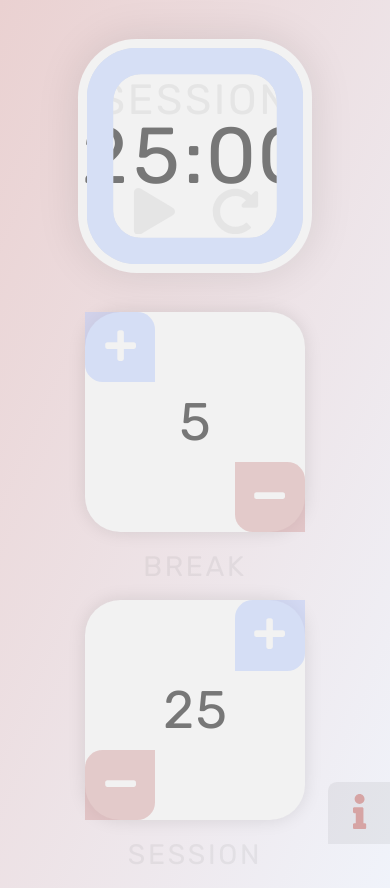
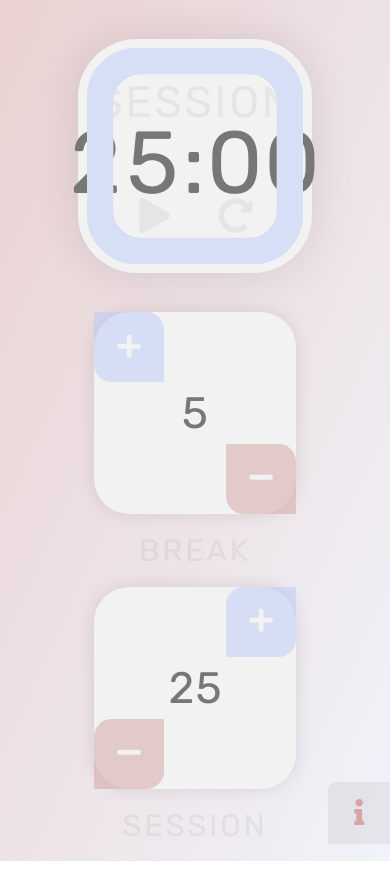
Before and after one commit to amr-adel/pomodoro-react, a React (Create React App) app: page / in a window 390 px wide. After the commit the page ends 861 px from the top, so only its background shows below. Built offline with nearby package versions, Linux system fonts and the light colour scheme.

Commit message:
feat: Fully responsive

```diff
--- a/src/components/Modal.scss
+++ b/src/components/Modal.scss
@@ -104,7 +104,7 @@
 }
 
 // MEDIA QUERIES ============================================================================
-@media screen and (max-width: 1024px) and (orientation: landscape) {
+@media screen and (max-width: 1112px) and (orientation: landscape) {
   .modal__container {
     padding: 4rem;
     width: 90vw;
@@ -112,7 +112,7 @@
   }
 }
 
-@media screen and (max-device-width: 1024px) and (orientation: portrait) and (-webkit-min-device-pixel-ratio: 1) {
+@media screen and (max-device-width: 834px) {
   .modal__container {
     flex-direction: column;
   }
@@ -140,3 +140,38 @@
     }
   }
 }
+
+@media screen and (max-device-width: 414px) and (orientation: portrait) {
+ .modal__container {
+    padding: 2rem;
+    width: 90vw;
+  }
+
+  .modal-toggler {
+    right: 50%;
+    transform: translateX(50%);
+    height: 5rem;
+    width: 5rem;
+    border-radius: 1rem 1rem 0 0;
+
+    &.close {
+      background-color: var(--color-secondary);
+      border-radius: 10rem;
+      bottom: 2rem;
+      right: 50%;
+      transform: translateX(50%);
+    }
+  }
+}
+
+@media screen and (max-device-width: 900px) and (orientation: landscape) {
+  .modal__container {
+    flex-direction: column;
+    width: 80vw;
+  }
+
+  .modal-toggler {
+    height: 5rem;
+    width: 5rem;
+  }
+}
--- a/src/index.scss
+++ b/src/index.scss
@@ -37,6 +37,11 @@ button {
   outline: none;
 }
 
+::selection {
+  color: var(--color-grey-dark);
+  background: var(--color-white);
+}
+
 html {
   min-height: 100vh;
   box-sizing: border-box;
@@ -69,8 +74,6 @@ body {
 .main-timer {
   height: 42rem;
   width: 42rem;
-  max-height: 80vh;
-  max-width: 80vh;
   position: relative;
   background-color: var(--color-white);
   border-radius: 25%;
@@ -351,13 +354,25 @@ body {
   }
 }
 
-@media screen and (max-device-width: 1024px) and (orientation: portrait) and (-webkit-min-device-pixel-ratio: 1) {
+@media screen and (max-device-width: 1024px) {
+  .main-timer .controls svg:hover {
+    color: var(--color-grey-light);
+  }
+
+  .controller .control-box {
+    & button:hover {
+      opacity: 0.5;
+
+      & svg {
+        filter: none;
+      }
+    }
+  }
+}
+
+@media screen and (max-device-width: 1024px) and (orientation: portrait) {
   :root {
     --icon-size: 4rem;
-  }
-
-  html {
-    font-size: 55%;
   }
 
   #root {
@@ -369,28 +384,135 @@ body {
     width: 60vw;
     margin: 10vw;
     order: 1;
+
+    & #timer-label {
+      font-size: 7rem;
     }
 
-  .controller .control-box {
-    width: 25rem;
-    height: 25rem;
+    & #time-left {
+      font-size: 15rem;
+    }
+  }
+
+  .controller {
+    & .control-box {
+      width: 30rem;
+      height: 30rem;
       margin: 0 auto;
+
+      & button {
+        height: 10rem;
+        width: 10rem;
+      }
+
+      & .length {
+        font-size: 8rem;
+      }
+    }
+
+    & .label {
+      font-size: 5rem;
+    }
+  }
+}
+
+@media screen and (max-device-width: 834px) and (orientation: portrait) {
+  html {
+    font-size: 55%;
+  }
+
+  :root {
+    --icon-size: 3rem;
+  }
+
+  .main-timer {
+    & #timer-label {
+      font-size: 5rem;
+    }
+
+    & #time-left {
+      font-size: 10rem;
+    }
+  }
+
+  .controller {
+    & .control-box {
+      width: 23rem;
+      height: 23rem;
 
       & button {
         height: 8rem;
         width: 8rem;
+      }
 
-      &:hover {
-        opacity: 0.5;
+      & .length {
+        font-size: 5rem;
+      }
+    }
 
-        & svg {
-          filter: none;
+    & .label {
+      font-size: 3.5rem;
     }
   }
 }
 
-    & .length {
+@media screen and (max-device-width: 736px) and (orientation: portrait) {
+  html {
+    font-size: 45%;
+  }
+
+  .main-timer {
+    height: 80vw;
+    width: 80vw;
+  }
+
+  .controller .control-box {
+    width: 20rem;
+    height: 20rem;
+  }
+
+  .modal__container {
+    & > div {
+      padding: 2rem;
+    }
+
+    & .about {
+      overflow-y: initial;
+    }
+  }
+}
+
+@media screen and (max-device-width: 900px) and (orientation: landscape) {
+
+  html {
+    font-size: 50%;
+  }
+
+  .main-timer {
+    height: 30rem;
+    width: 30rem;
+
+    & #timer-label {
+      font-size: 3rem;
+    }
+
+    & #time-left {
       font-size: 6rem;
     }
   }
+
+  .controller .control-box {
+    width: 20rem;
+    height: 20rem;
   }
+
+  .modal__container {
+    & > div {
+      padding: 2rem;
+    }
+
+    & .about {
+      overflow-y: initial;
+    }
+  }
+}
```
Lines whose indentation alone changed are shown as unchanged.
